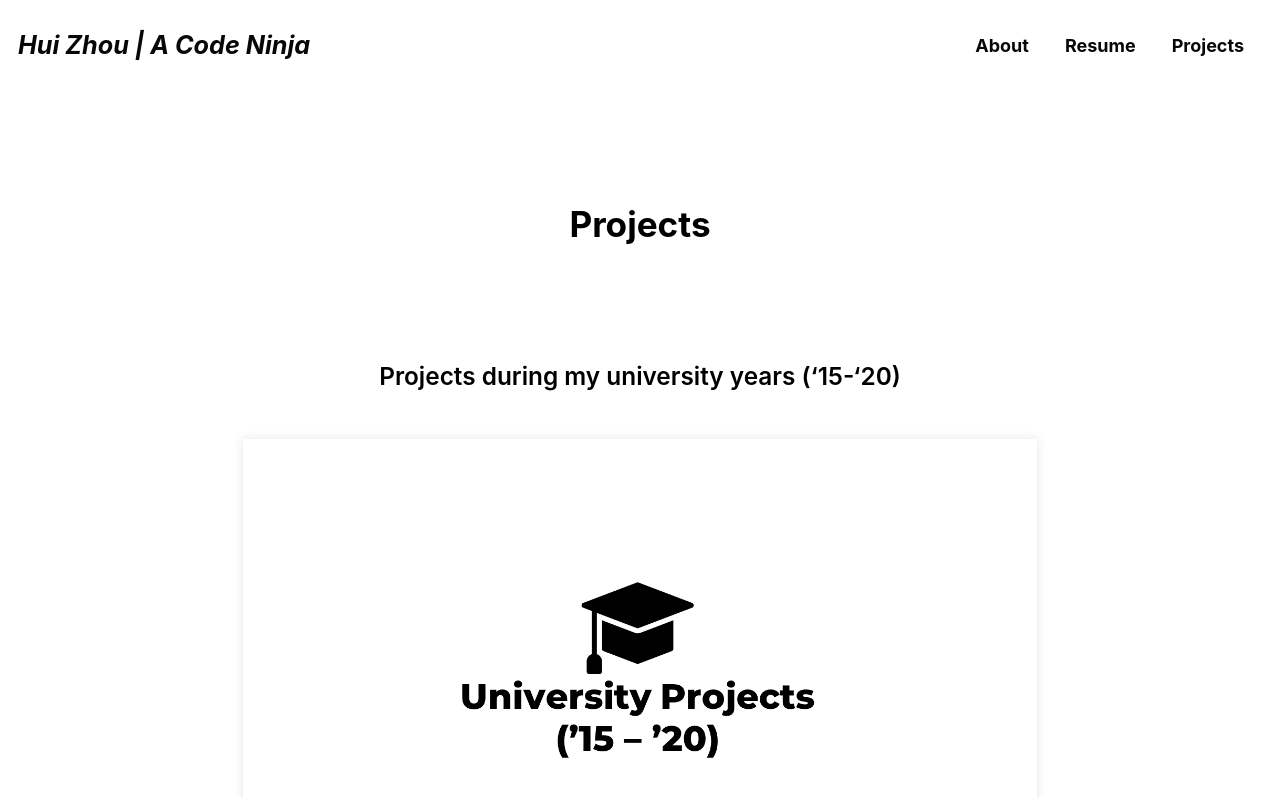
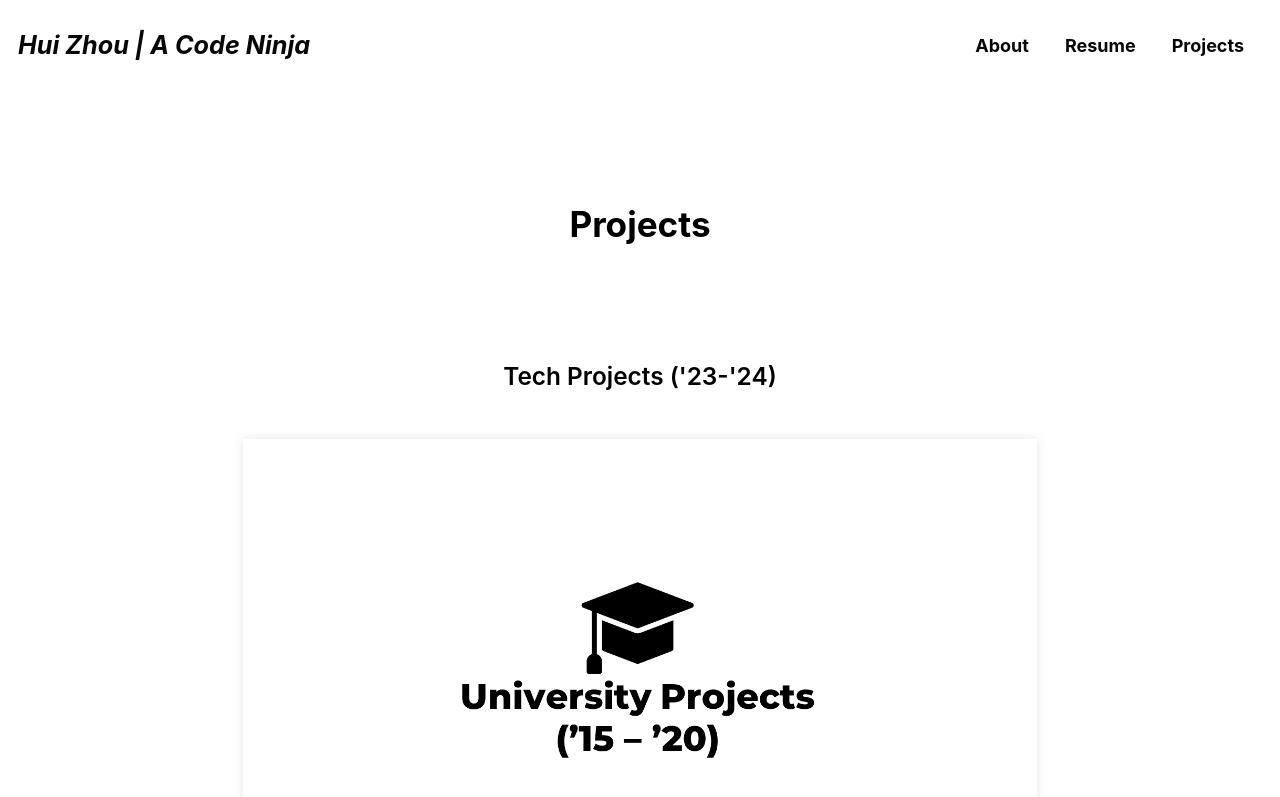
Before and after one commit to LucyZhouEngineer/LucyZhouEngineer.github.io, a Jekyll site: the page built from _pages/project-archive.md, in a window 1280 px wide and 900 px high. Shown: the top 797 px of the window. Built offline with Jekyll 4.4.1, drawn with Linux system fonts in a browser that asks for light colours; cached includes are drawn as plain includes; some web fonts are replaced.

Commit message:
project_intro

```diff
--- a/_pages/project-archive.md
+++ b/_pages/project-archive.md
@@ -7,8 +7,8 @@ permalink: /projects/
 
 feature_row:
   - image_path: /assets/images/project_img/univ/project_univ.png
-    title: "Projects during my university years (‘15-‘20)"
-    url: /projects/univ-projects/
+    title: "Tech Projects ('23-'24)"
+    url: /projects/tech-projects/
 ---
 
 {% include feature_row %}
```
Also changed, not shown: _pages/projects/2022-01-30-projects-univ-projects.md (+2 -2 lines).
